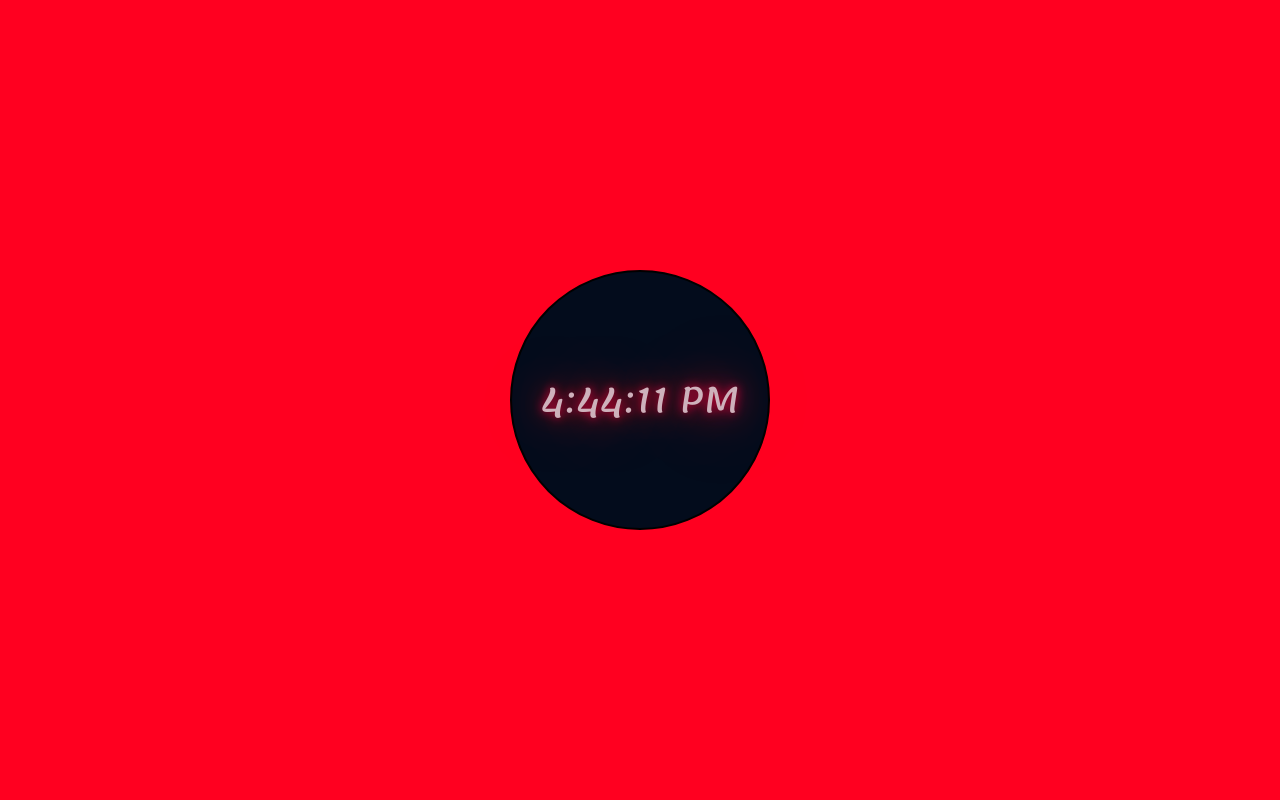
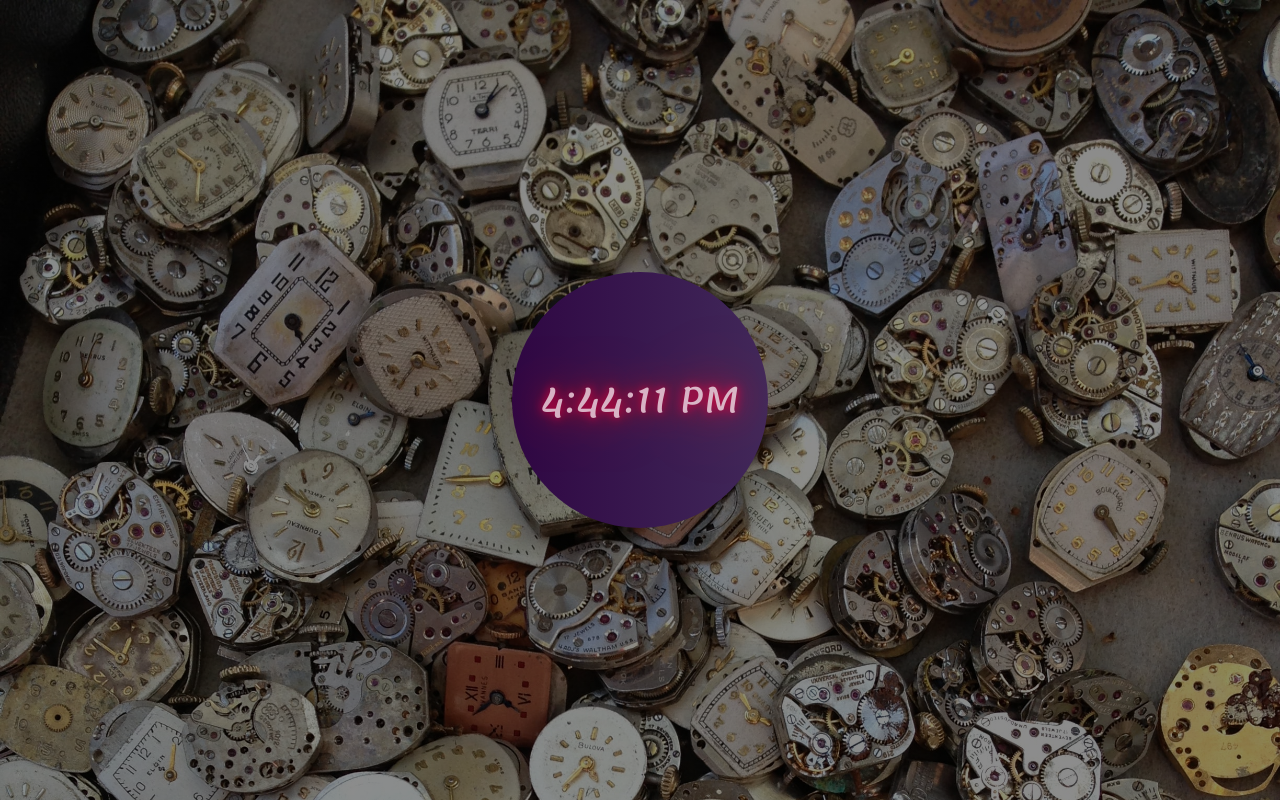
Before and after one commit to AGhoudi/time-and-color, a React (Create React App) app: page / in a window 1280 px wide. Built offline with nearby package versions, Linux system fonts and the light colour scheme.

Commit message:
added some background and tried new colors to test new features

```diff
--- a/public/index.html
+++ b/public/index.html
@@ -24,7 +24,7 @@
       work correctly both with client-side routing and a non-root public URL.
       Learn how to configure a non-root public URL by running `npm run build`.
     -->
-    <title>React App</title>
+    <title>Time and Color</title>
   </head>
   <body>
     <noscript>You need to enable JavaScript to run this app.</noscript>
--- a/src/App.css
+++ b/src/App.css
@@ -3,6 +3,14 @@ html {
 }
 
 .App {
+  width: 100vw;
+  height: 100vh;
+    background: linear-gradient(
+    rgba(0, 0, 0, 0.45),
+    rgba(0, 0, 0, 0.45)
+    ),url(./assets/background.jpg);
+    background-size:cover;
+    background-repeat:no-repeat;
   text-align: center;
 }
 
--- a/src/App.js
+++ b/src/App.js
@@ -4,8 +4,10 @@ import Timer from './components/Time/Timer';
 
 import './App.css';
 
+class App extends React.Component {
 
-function App() {
+  render() {
+
     return (
         <div className="App">
             <div className="timer">
@@ -14,5 +16,6 @@ function App() {
         </div>
     );
   }
+}
 
 export default App;
--- a/src/components/Time/Timer.jsx
+++ b/src/components/Time/Timer.jsx
@@ -4,11 +4,12 @@ import './Timer.scss';
 
 class Timer extends React.Component {
 
-    constructor() {
-        super();
+    constructor(props) {
+        super(props);
         this.state = {
             currentTime: new Date().toLocaleTimeString()
         }
+
     }
 
     componentDidMount() {
@@ -21,6 +22,7 @@ class Timer extends React.Component {
 
     render() {
         const { currentTime } = this.state;
+        console.log(this.state.currentTime)
         return (
             <React.Fragment>
                 <div className="clock">
--- a/src/components/Time/Timer.scss
+++ b/src/components/Time/Timer.scss
@@ -17,6 +17,15 @@
     font-size: 3.5rem;
     font-family: 'Lemonada', cursive;
     background-color: rgb(255, 0, 32);
+    width: 100vw;
+  height: 100vh;
+    background: linear-gradient(
+    rgba(0, 0, 0, 0.45),
+    rgba(0, 0, 0, 0.45)
+    ),url(../../assets/background.jpg);
+    background-size:cover;
+    background-repeat:no-repeat;
+  text-align: center;
 }
 
 .clock {
@@ -25,9 +34,17 @@
     align-items: center;
     width: 20vw;
     height: 20vw;
-    border: 0.2rem solid black;
+    border: none;
     border-radius: 100%;
-    background: #030c1c;
+    // background: #000000;  /* fallback for old browsers */
+    // background: -webkit-linear-gradient(to right, #434343, #000000);  /* Chrome 10-25, Safari 5.1-6 */
+    // background: linear-gradient(to right, #434343, #000000); /* W3C, IE 10+/ Edge, Firefox 16+, Chrome 26+, Opera 12+, Safari 7+ */
+
+    background: #41295a;  /* fallback for old browsers */
+background: -webkit-linear-gradient(to right, #2F0743, #41295a);  /* Chrome 10-25, Safari 5.1-6 */
+background: linear-gradient(to right, #2F0743, #41295a); /* W3C, IE 10+/ Edge, Firefox 16+, Chrome 26+, Opera 12+, Safari 7+ */
+
+
     background-size: 100% 100%;
     text-shadow: 0.2rem 0.2rem #fff;
 }
```
Also changed, not shown: src/assets/background.jpg (added). Lines whose indentation alone changed are shown as unchanged.
